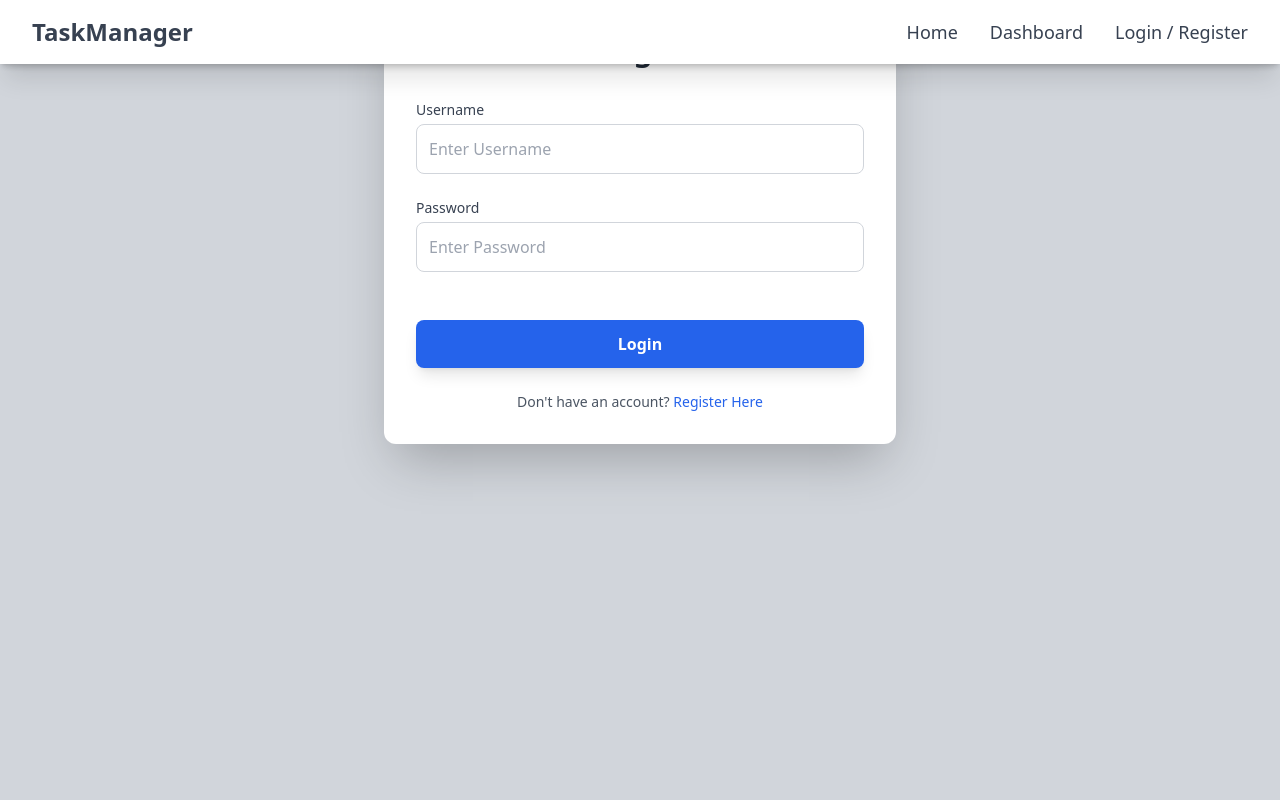
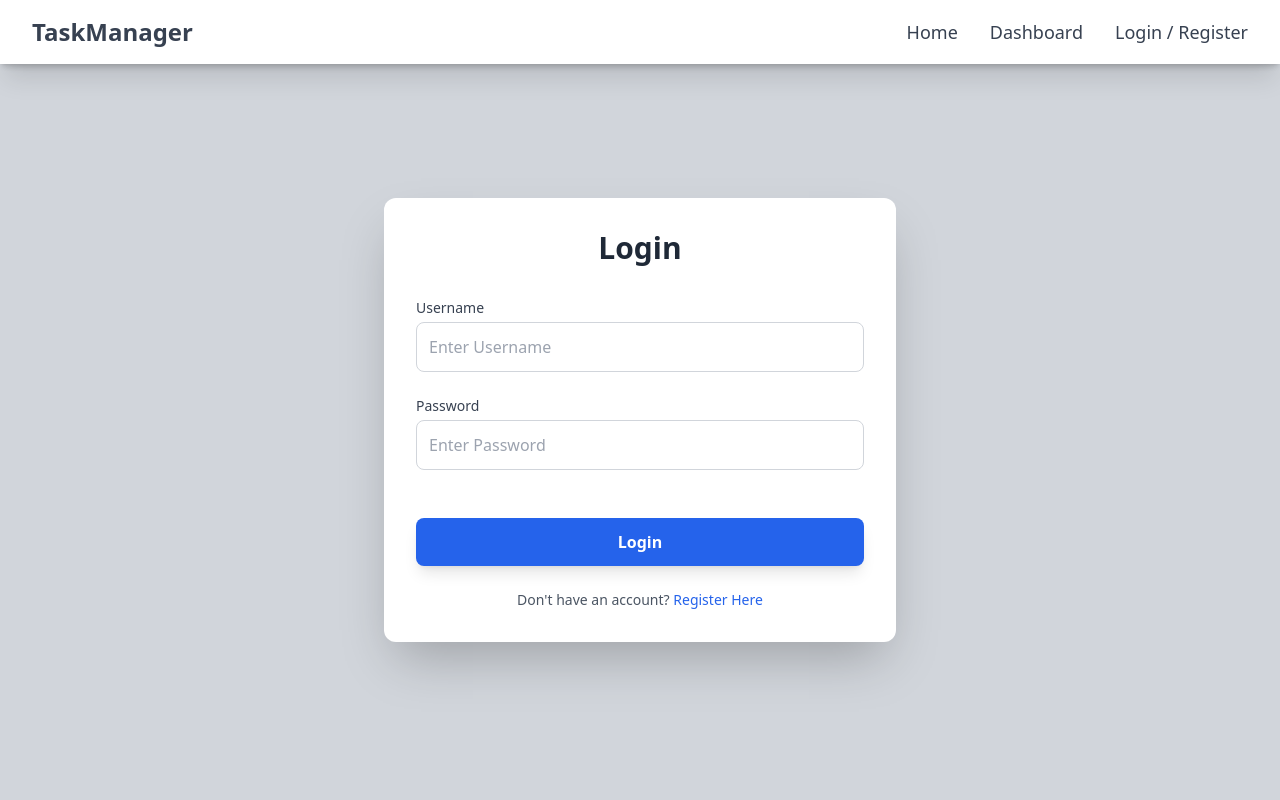
Before and after one commit to tsvetkovivan365-code/flask_task_app, a Flask app: page /login in a window 1280 px wide. Run offline with Flask 3, Linux system fonts and the light colour scheme; some libraries are stand-ins or nearby versions.

Commit message:
Repositioning login page

```diff
--- a/templates/login.html
+++ b/templates/login.html
@@ -1,6 +1,7 @@
 {% extends "navbar.html" %}
 {% block body %}
-<section class="bg-white p-8 rounded-xl shadow-2xl mx-auto max-w-lg mt-25">
+<section class="flex items-center justify-center min-h-screen pt-20 pb-10">
+  <section class="bg-white p-8 rounded-xl shadow-2xl mx-auto max-w-lg w-full">
     <h2 class="text-3xl font-extrabold text-gray-800 mb-8 text-center">Login</h2>
 
     {% if error %}
@@ -26,4 +27,5 @@
           </a>
       </p>
   </section>
+</section>
 {% endblock %}
```
Lines whose indentation alone changed are shown as unchanged.
